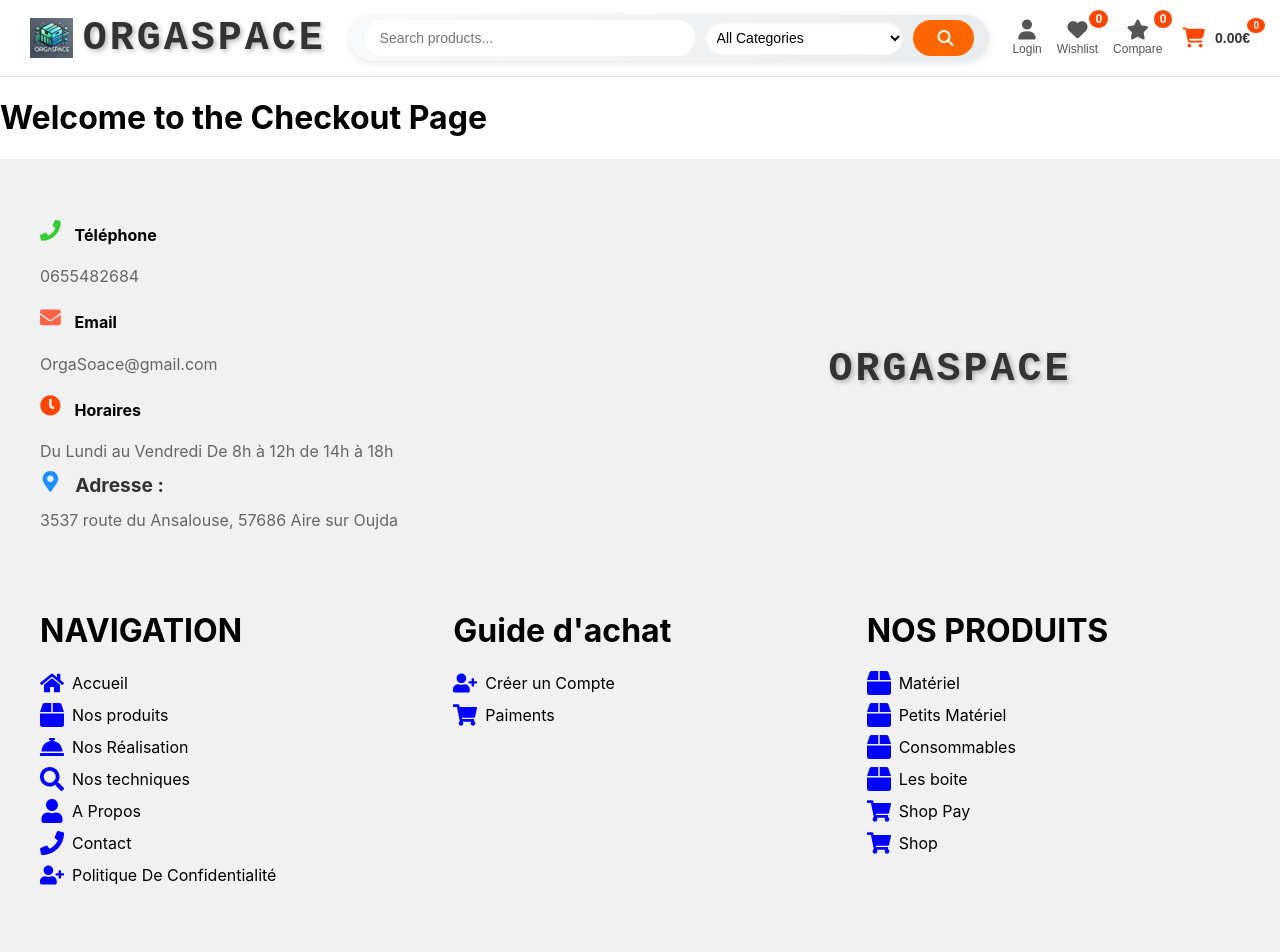
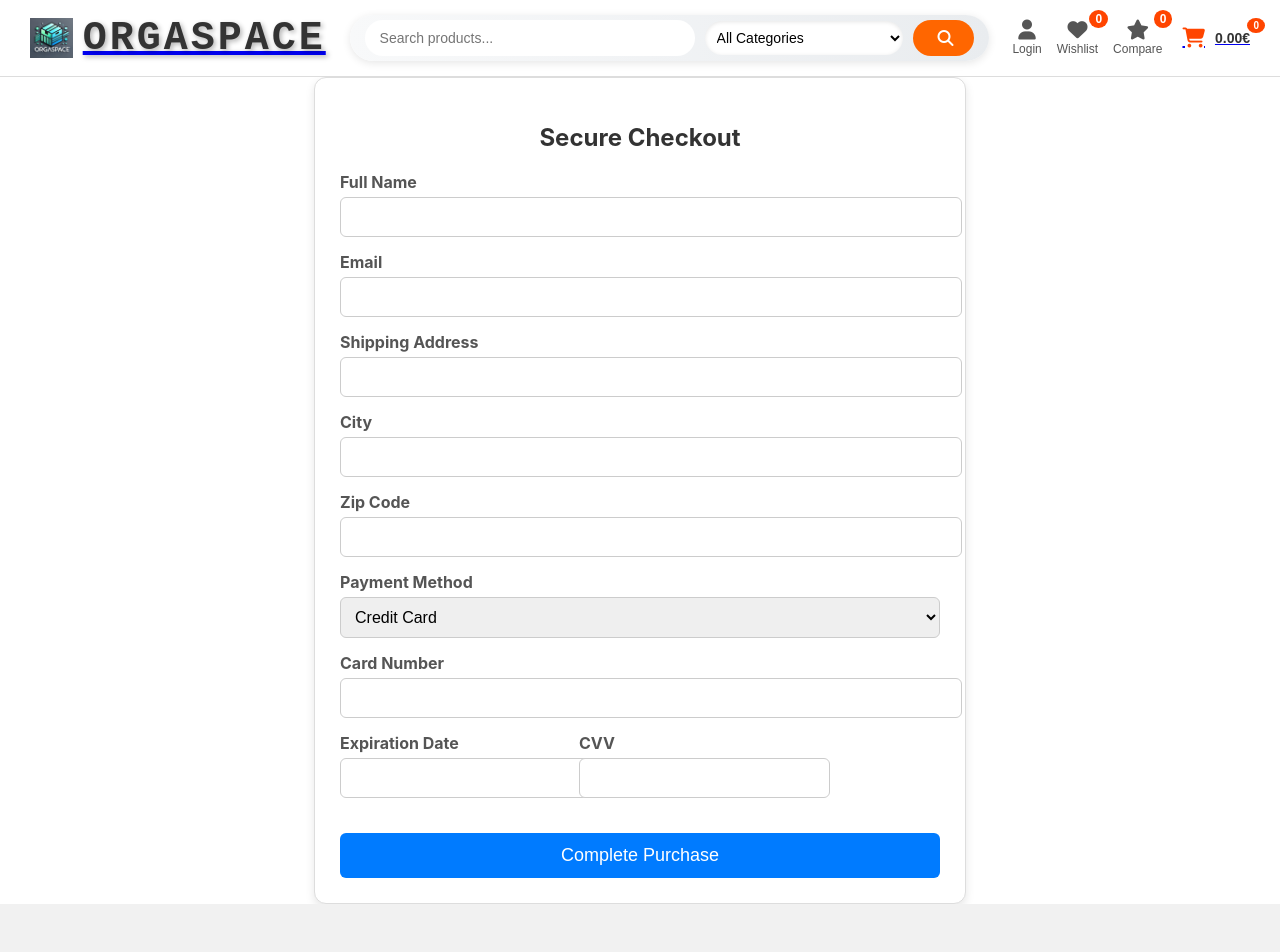
Before and after one commit to ydxj/ecommerce-website, a React (Create React App) app: page /checkout in a window 1280 px wide. Shown: the top 952 px of the page. Built offline with nearby package versions, Linux system fonts and the light colour scheme.

Commit message:
Add checkout and fix some bottons

```diff
--- a/src/components/Navbar/index.js
+++ b/src/components/Navbar/index.js
@@ -2,6 +2,7 @@ import React, { useState } from "react";
 import "./Navbar.css";
 import "@fortawesome/fontawesome-free/css/all.min.css";
 import products from "../../context/Data";
+import { Link } from "react-router-dom";
 
 const Navbar = () => {
   const [menuOpen, setMenuOpen] = useState(false);
@@ -11,6 +12,7 @@ const Navbar = () => {
   return (
     <nav className="navbar">
       <div className="navbar-left">
+        <Link to='/'>
         <div className="logo">
           <img
             src={`${process.env.PUBLIC_URL}/Photos/Logo.jpg`}
@@ -19,6 +21,7 @@ const Navbar = () => {
           />
           <span className="logo-text">OrgaSpace</span>
         </div>
+        </Link>
       </div>
 
       <div className={`navbar-center ${menuOpen ? "active" : ""}`}>
@@ -55,11 +58,14 @@ const Navbar = () => {
             <span className="badge">0</span>
           </div>
         </div>
-        <div className="cart">
-          <i className="fas fa-shopping-cart"></i>
-          <span>0.00€</span>
-          <span className="badge">0</span>
-        </div>
+        <Link to={`/cart`}>
+          <div className="cart">
+            <i className="fas fa-shopping-cart"></i>
+            <span>0.00€</span>
+            <span className="badge">0</span>
+          </div>
+        </Link>
+
       </div>
 
       <div className="hamburger" onClick={toggleMenu}>
--- a/src/pages/Cart/index.js
+++ b/src/pages/Cart/index.js
@@ -2,6 +2,7 @@ import React, { useState } from "react";
 import { FaTrash, FaPlus, FaMinus } from "react-icons/fa";
 import products from "../../context/Data";
 import "./Cart.css";
+import { Link } from "react-router-dom";
 
 const Cart = () => {
   const [cartItems, setCartItems] = useState([
@@ -56,7 +57,9 @@ const Cart = () => {
         <span>Total:</span>
         <span>${totalPrice.toFixed(2)}</span>
       </div>
-      <button className="checkout-btn">Proceed to Checkout</button>
+      <Link to={`/checkout`}>
+        <button className="checkout-btn">Proceed to Checkout</button>
+      </Link>
     </div>
   );
 };
--- /dev/null
+++ b/src/pages/Checkout/Checkout.css
@@ -0,0 +1,64 @@
+/* Checkout.css */
+.checkout-container {
+    max-width: 600px;
+    margin: auto;
+    padding: 25px;
+    border: 1px solid #ddd;
+    border-radius: 12px;
+    background-color: #fff;
+    box-shadow: 0 4px 10px rgba(0, 0, 0, 0.1);
+  }
+
+  .checkout-title {
+    text-align: center;
+    margin-bottom: 20px;
+    font-size: 24px;
+    font-weight: bold;
+    color: #333;
+  }
+
+  .checkout-form {
+    display: flex;
+    flex-direction: column;
+  }
+
+  .form-group {
+    margin-bottom: 15px;
+  }
+
+  .checkout-label {
+    display: block;
+    margin-bottom: 5px;
+    font-weight: bold;
+    color: #555;
+  }
+
+  .checkout-input, .checkout-select {
+    width: 100%;
+    padding: 10px;
+    border: 1px solid #ccc;
+    border-radius: 6px;
+    font-size: 16px;
+  }
+
+  .form-row {
+    display: flex;
+    gap: 10px;
+  }
+
+  .checkout-button {
+    width: 100%;
+    padding: 12px;
+    margin-top: 20px;
+    background-color: #007bff;
+    color: white;
+    border: none;
+    border-radius: 6px;
+    font-size: 18px;
+    cursor: pointer;
+    transition: background 0.3s;
+  }
+
+  .checkout-button:hover {
+    background-color: #0056b3;
+  }
--- a/src/pages/Checkout/index.js
+++ b/src/pages/Checkout/index.js
@@ -1,7 +1,88 @@
-import React from 'react';
+import React, { useState } from "react";
+import "./Checkout.css";
 
 const Checkout = () => {
-  return <h1>Welcome to the Checkout Page</h1>;
+  const [formData, setFormData] = useState({
+    fullName: "",
+    email: "",
+    address: "",
+    city: "",
+    zipCode: "",
+    paymentMethod: "card",
+    cardNumber: "",
+    expirationDate: "",
+    cvv: "",
+  });
+
+  const handleChange = (e) => {
+    setFormData({ ...formData, [e.target.name]: e.target.value });
+  };
+
+  const handleSubmit = (e) => {
+    e.preventDefault();
+    alert("Order placed successfully!");
+  };
+
+  return (
+    <div className="checkout-container">
+      <h2 className="checkout-title">Secure Checkout</h2>
+      <form onSubmit={handleSubmit} className="checkout-form">
+        <div className="form-group">
+          <label className="checkout-label">Full Name</label>
+          <input type="text" name="fullName" value={formData.fullName} onChange={handleChange} required className="checkout-input" />
+        </div>
+
+        <div className="form-group">
+          <label className="checkout-label">Email</label>
+          <input type="email" name="email" value={formData.email} onChange={handleChange} required className="checkout-input" />
+        </div>
+
+        <div className="form-group">
+          <label className="checkout-label">Shipping Address</label>
+          <input type="text" name="address" value={formData.address} onChange={handleChange} required className="checkout-input" />
+        </div>
+
+        <div className="form-group">
+          <label className="checkout-label">City</label>
+          <input type="text" name="city" value={formData.city} onChange={handleChange} required className="checkout-input" />
+        </div>
+
+        <div className="form-group">
+          <label className="checkout-label">Zip Code</label>
+          <input type="text" name="zipCode" value={formData.zipCode} onChange={handleChange} required className="checkout-input" />
+        </div>
+
+        <div className="form-group">
+          <label className="checkout-label">Payment Method</label>
+          <select name="paymentMethod" value={formData.paymentMethod} onChange={handleChange} className="checkout-select">
+            <option value="card">Credit Card</option>
+            <option value="paypal">PayPal</option>
+          </select>
+        </div>
+
+        {formData.paymentMethod === "card" && (
+          <div className="card-details">
+            <div className="form-group">
+              <label className="checkout-label">Card Number</label>
+              <input type="text" name="cardNumber" value={formData.cardNumber} onChange={handleChange} required className="checkout-input" />
+            </div>
+            <div className="form-row">
+              <div className="form-group">
+                <label className="checkout-label">Expiration Date</label>
+                <input type="text" name="expirationDate" value={formData.expirationDate} onChange={handleChange} required className="checkout-input" />
+              </div>
+              <div className="form-group">
+                <label className="checkout-label">CVV</label>
+                <input type="text" name="cvv" value={formData.cvv} onChange={handleChange} required className="checkout-input" />
+              </div>
+            </div>
+          </div>
+        )}
+
+        <button type="submit" className="checkout-button">Complete Purchase</button>
+      </form>
+    </div>
+  );
 };
 
 export default Checkout;
--- a/src/pages/Products/index.js
+++ b/src/pages/Products/index.js
@@ -1,10 +1,11 @@
 import React from 'react';
 import products from '../../context/Data'
 import Card from '../../components/ProductCard';
+import { Link } from 'react-router-dom';
 const Products = () => {
   return (
     <div>
-      {products.map((pro)=><Card items={pro}/>)}
+      {products.map((pro)=><Link to={`/products/${pro.id}`}><Card items={pro}/></Link>)}
     </div>
   )
 };
```
